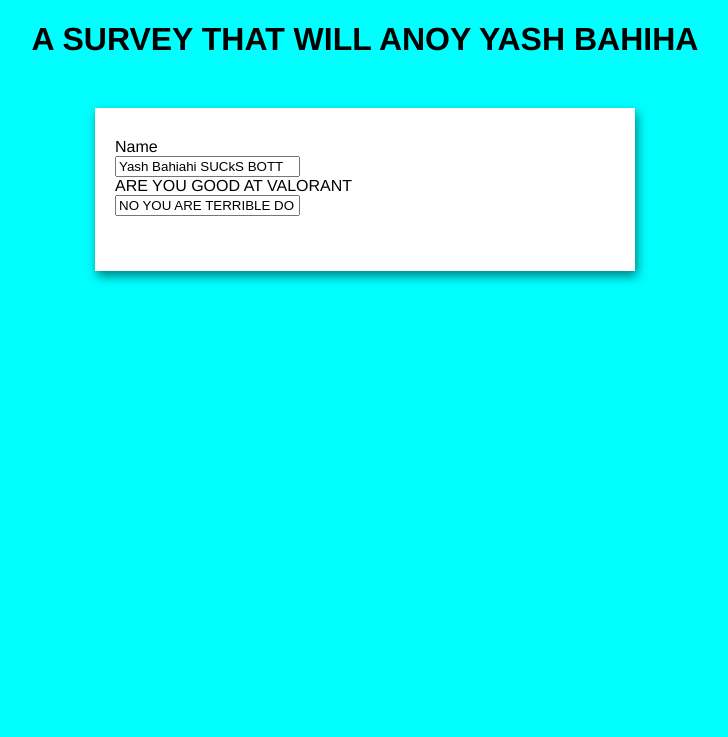
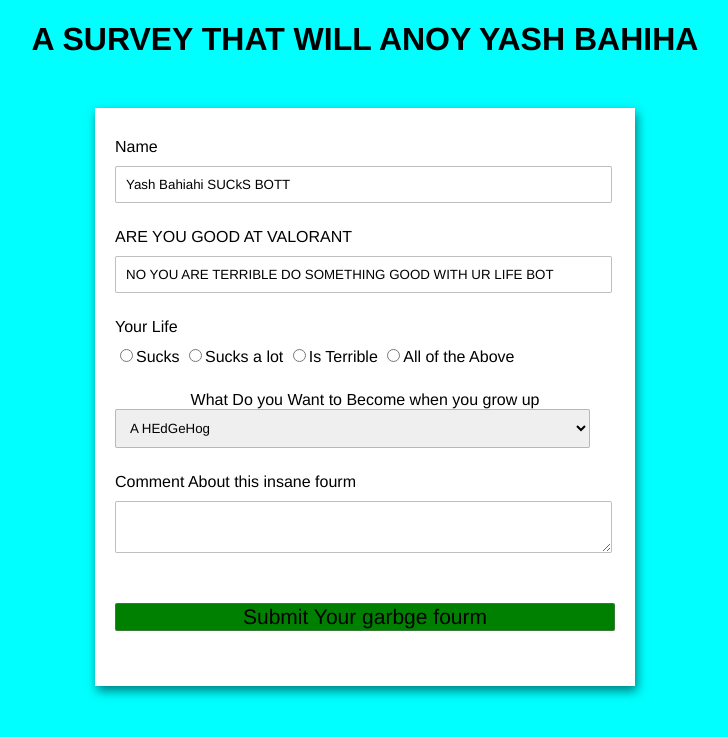
Before and after one commit to aditya123123123123/MYTESTENV---Copy, a Django app: page /aguywhosucksatvalorant/ in a window 1280 px wide. Shown: the top 737 px of the page, without its empty margins (275-1003 px from the left). Run offline with Django 3.2, Linux system fonts and the light colour scheme; parts of the project's set-up code (start-up, migrations or seed data) failed here and were passed over.

Commit message:
asdfasdf

```diff
--- a/myapp/templates/myapp/FORYASH.html
+++ b/myapp/templates/myapp/FORYASH.html
@@ -18,9 +18,41 @@
             text-align: left;
             margin-bottom: 25px;
         }
-        .form control label {
+        .form-control label {
             display:block;
             margin-bottom:10px;
+
+
+        }
+
+        .form-control input,
+        .form-control select,
+        .form-control textarea {
+            border: 1px solid #7777;
+            border-radius: 2px;
+            font-family: inherit;
+            padding:10px;
+            display:block;
+            width:95%;
+
+
+        }
+        .form-control input[type="radio"] {
+            display: inline-block;
+            width: auto;
+
+        }
+
+        button {
+            background-color: green;
+            border:1px solid #7777;
+            border-radius: 2px;
+            font-family: inherit;
+            font-size:21px;
+            display:block;
+            width:100%;
+            margin-top: 50px;
+            margin-bottom: 20px;
 
         }
 
@@ -35,17 +67,58 @@
 <form method="POST" class="post-form" action="#">
     <div class="containter">
         <div class="form-control">
-            <label for="name">Name</label><br>
+            <label for="name">Name</label>
 
-            <input type="text" name="name" value="Yash Bahiahi SUCkS BOTT"><br>
+            <input type="text" name="name" value="Yash Bahiahi SUCkS BOTT">
+        </div>
 
-            <label for="Valorant">ARE YOU GOOD AT VALORANT</label><br>
-            <input type="text" name="VAlorant" value="NO YOU ARE TERRIBLE DO SOMETHING GOOD WITH UR LIFE BOT"><br>
+        <div class="form-control">
+            <label for="Valorant">ARE YOU GOOD AT VALORANT</label>
+            <input type="text" name="VAlorant" value="NO YOU ARE TERRIBLE DO SOMETHING GOOD WITH UR LIFE BOT">
+
+        </div>
+        <div class="form-control">
+
+            <label for="Your Life">Your Life</label>
+            <input type="radio" id="Sucks" name="A" value="Sucks">Sucks</input>
+            <input type="radio" id="Sucks" name="A" value="Sucks a lot">Sucks a lot</input>
+            <input type="radio" id="Sucks" name="A" value=" Is Terrible">Is Terrible</input>
+            <input type="radio" id="Sucks" name="A" value="All of the Above">All of the Above</input>
+
+
+        </div>
 
 
 
 
+        <div class="form control">
+            <label for="role" id="label-role">
+                What Do you Want to Become when you grow up
+            </label>
         </div>
+        <div class="form-control">
+            <select name="recommend" id="recommend">
+                <option value="yes">A HEdGeHog  </option>
+                <option value="no">A NON profession Valorant player</option>
+                <option value="maybe"> A terd  </option>
+            </select>
+        </div>
+
+
+
+
+            <div class="form-control">
+                <label for="comment">Comment About this insane fourm</label>
+                <textarea name="comment" id="comment" placeholder="enter your non professional bot speech here">
+
+                </textarea>
+            </div>
+
+            <div class="form-control">
+                <button type="submit" class="btn btn-defalt">Submit Your garbge fourm</button>
+
+            </div>
+
 
     </div>
 
```
